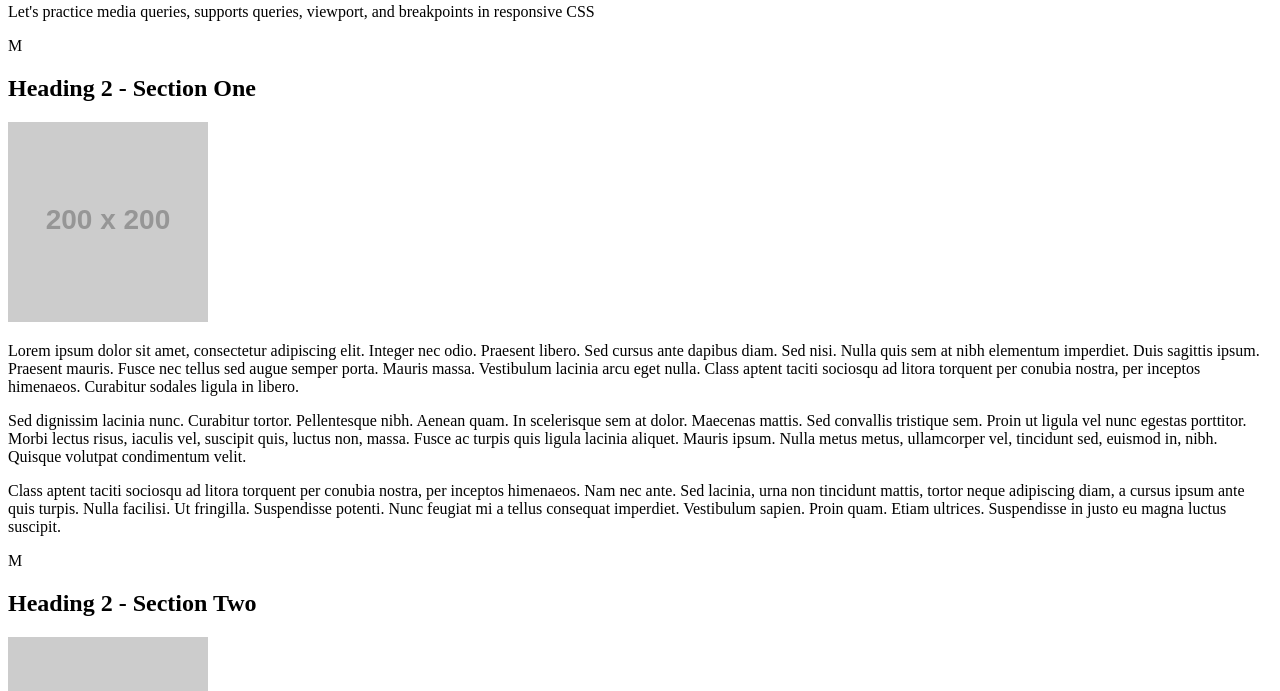
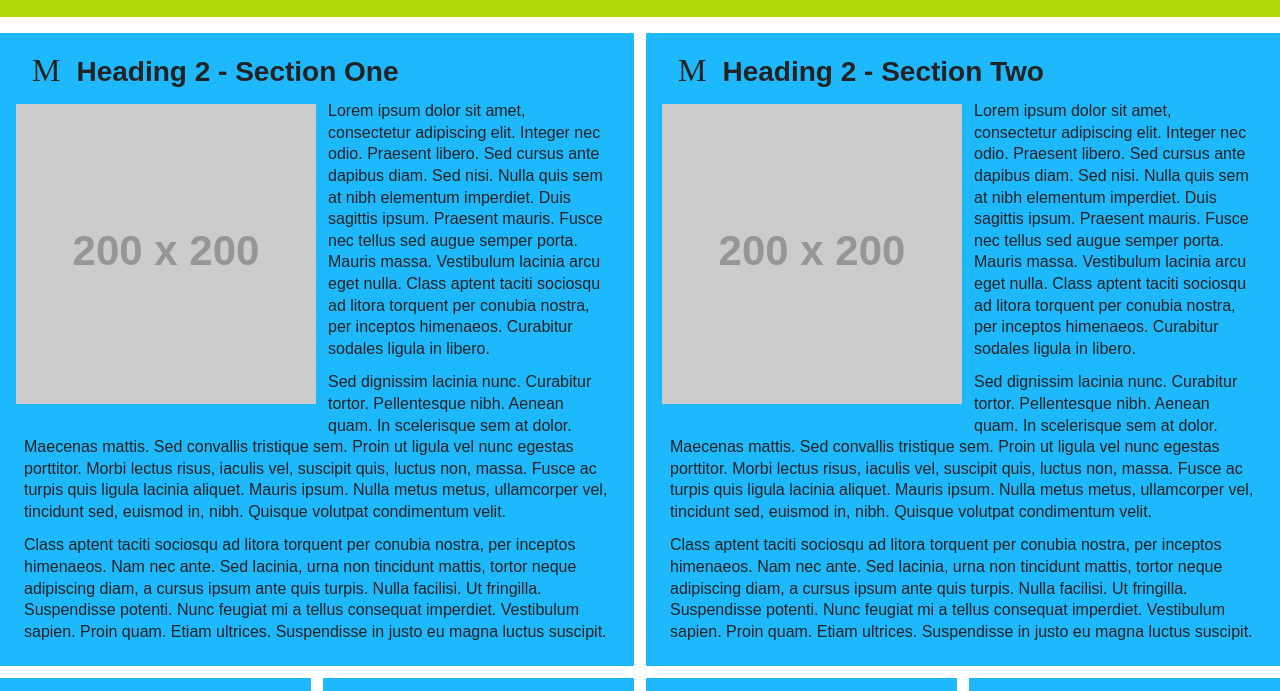
Before and after one commit to verongable/viewport, a plain HTML site: page index.html in a window 1280 px wide. Shown: the part 111-802 px from the top of the page. Drawn offline with Linux system fonts and the light colour scheme; placeholder pictures from the web are drawn by us; some icons are missing.

Commit message:
updated css
Updated CSS file

```diff
--- a/gable.styles.css
+++ b/gable.styles.css
@@ -1,8 +1,53 @@
-/* YOUR NAME GOES HERE */
+/* Veronica Gable */
 
-/* --------------- ADD CSS RESET TO THE FILE HERE --------------- */
+/* http://meyerweb.com/eric/tools/css/reset/
+   v2.0 | 20110126
+   License: none (public domain)
+*/
 
-
+html, body, div, span, applet, object, iframe,
+h1, h2, h3, h4, h5, h6, p, blockquote, pre,
+a, abbr, acronym, address, big, cite, code,
+del, dfn, em, img, ins, kbd, q, s, samp,
+small, strike, strong, sub, sup, tt, var,
+b, u, i, center,
+dl, dt, dd, ol, ul, li,
+fieldset, form, label, legend,
+table, caption, tbody, tfoot, thead, tr, th, td,
+article, aside, canvas, details, embed,
+figure, figcaption, footer, header, hgroup,
+menu, nav, output, ruby, section, summary,
+time, mark, audio, video {
+	margin: 0;
+	padding: 0;
+	border: 0;
+	font-size: 100%;
+	font: inherit;
+	vertical-align: baseline;
+}
+/* HTML5 display-role reset for older browsers */
+article, aside, details, figcaption, figure,
+footer, header, hgroup, menu, nav, section {
+	display: block;
+}
+body {
+	line-height: 1;
+}
+ol, ul {
+	list-style: none;
+}
+blockquote, q {
+	quotes: none;
+}
+blockquote:before, blockquote:after,
+q:before, q:after {
+	content: '';
+	content: none;
+}
+table {
+	border-collapse: collapse;
+	border-spacing: 0;
+}
 
 /* ----- AUTOPREFIXER FOR VS CODE WAS USED FOR VENDOR PREFIXES ----- */
 /* ---------- VARIABLES ---------- */
@@ -27,16 +72,16 @@
     line-height: 1.35;
 }
 
-
-
 /* ----- CHECK FOR USER DARK MODE PREFERENCE ----- */
 /* --------------- BEGIN USER PREFERS DARK COLOR SCHEME QUERY --------------- */
 
 /* CHANGE THE BODY'S BACKGROUND COLOR TO THE DARK GRAY IF THE USER PREFERS DARK MODE */
-
+@media (prefers-color-scheme: dark) {
+    body {
+        background-color: var(--dark-gray);
+    }
+}
 /* --------------- END USER PREFERS DARK COLOR SCHEME QUERY --------------- */
-
-
 
 /* ----- HEADINGS ----- */
 h1, h2, h3, h4{
@@ -91,15 +136,15 @@ footer .icon{
 
 /* ----- HANDLE PREFERS REDUCED MOTION FOR THE ICON ANIMATIONS ----- */
 /* --------------- BEGIN USER PREFERS REDUCED MOTION QUERY --------------- */
+@media (prefers-reduced-motion: reduce) {
     @-webkit-keyframes icon-animation {
         0% { font-variation-settings: "TIME" 1; }
     }
     @keyframes icon-animation {
         0% { font-variation-settings: "TIME" 1; }
     }
+}
 /* --------------- END USER PREFERS REDUCED MOTION QUERY --------------- */
-
-
 
 /* ----- TEXT ----- */
 p, small{
@@ -150,7 +195,8 @@ img{
 
 /* ---------- SMALL SCREEN STYLES ---------- */
 /* --------------- BEGIN SMALL SCREEN SIZES --------------- */
-    /* header, footer{
+    @media screen and (min-width: 650px) {
+        header, footer{
             background-color: var(--lime-green);
             color: var(--dark-gray);
         }
@@ -175,14 +221,14 @@ img{
         img{
             width: 200px;
             max-width: 200px;
-    } */
+        }
+}
 /* --------------- END SMALL SCREEN SIZES --------------- */
-
-
 
 /* ---------- MEDIUM SCREEN STYLES ---------- */
 /* --------------- BEGIN MEDIUM SCREEN SIZES --------------- */
-    /* header, footer{
+@media screen and (min-width: 850px) {
+    header, footer{
         background-color: var(--black);
         color: var(--white);
     }
@@ -207,14 +253,15 @@ img{
     #seven{
         grid-column: 3/4;
         grid-row: 3/5;
-    } */
+    }
+}
+
 /* --------------- END MEDIUM SCREEN SIZES --------------- */
-
-
 
 /* ---------- LARGE SCREEN STYLES ---------- */
 /* --------------- BEGIN LARGE SCREEN SIZES --------------- */
-    /* header, footer{
+@media screen and (min-width: 1150px) {
+    header, footer{
         background-color: var(--lime-green);
         color: var(--dark-gray);
     }
@@ -245,24 +292,23 @@ img{
 
     #seven, #eight{
         grid-row: 3/4;
-    } */
+    }
+}
+
 /* --------------- END LARGE SCREEN SIZES --------------- */
-
-
 
 /* ---------- ADJUSTING RESPONSIVE IMAGE SIZE ---------- */
 /* --------------- BEGIN RESPONSIVE IMAGE ADJUST SIZES --------------- */
-    /* img{
-        width: 300px;
+img{
+    width: 100%;
     max-width: 300px;
-    } */
+}
 /* --------------- END RESPONSIVE IMAGE ADJUST SIZES --------------- */
-
-
 
 /* ---------- EXTRA LARGE SCREEN STYLES ---------- */
 /* --------------- BEGIN EXTRA LARGE SCREEN SIZES --------------- */
-    /* header, footer{
+@media screen and (min-width: 1450px) {
+    header, footer{
         background-color: var(--orange);
         padding-left: 5%;
     }
@@ -327,5 +373,6 @@ img{
 
     #three p, #four p, #five p, #six p{
         padding-top: 2em;
-    } */
+    }
+}
 /* --------------- END EXTRA LARGE SCREEN SIZES --------------- */
--- a/index.html
+++ b/index.html
@@ -4,17 +4,18 @@
         <meta charset="utf-8">
         <meta name="viewport" content="width=device-width, initial-scale=1">
         <!-- Add your name as the author in the meta tag below -->
-        <meta name="author" content="">
+        <meta name="author" content="Veronica Gable">
         <!-- These meta tags have been included as an example, but left blank because this is all placeholder content and won't be a real site -->
         <meta name="description" content="">
         <meta name="keywords" content="">
         <meta name="robots" content="index,follow">
         <title>Viewport Activity</title>
         <!-- Favicon generated on https://favicon.io with a file/SVG from Font Awesome https://fontawesome.com/v5.15/icons/css3-alt?style=brands -->
-        <link rel="icon" type="image/png" sizes="32x32" href="favicon-32x32.png">
-        <link rel="icon" type="image/png" sizes="16x16" href="favicon-16x16.png">
+        <link rel="icon" type="image/png" sizes="32x32" href="images/">
+        <link rel="icon" type="image/png" sizes="16x16" href="images/favicon-16x16.png">
         <link href="https://res.cloudinary.com/dr6lvwubh/raw/upload/v1581441981/Anicons/anicons-regular.css" rel="stylesheet">
         <!-- Add a link to your properly named CSS file here -->
+         <link rel="stylesheet" href="gable.styles.css">
     </head>
     <body>
         <header>
```
Also changed, not shown: 1 other file. Lines whose indentation alone changed are shown as unchanged.
